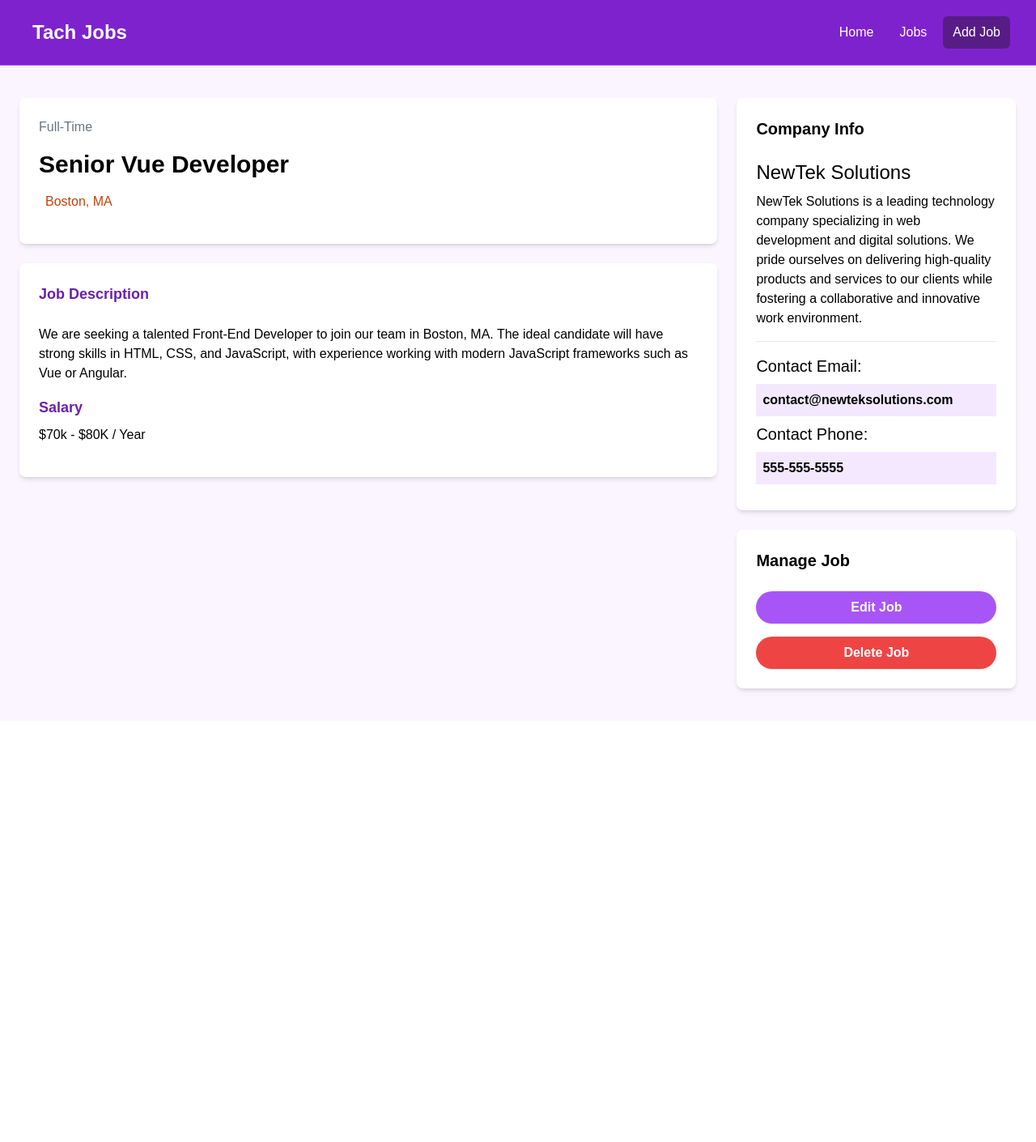
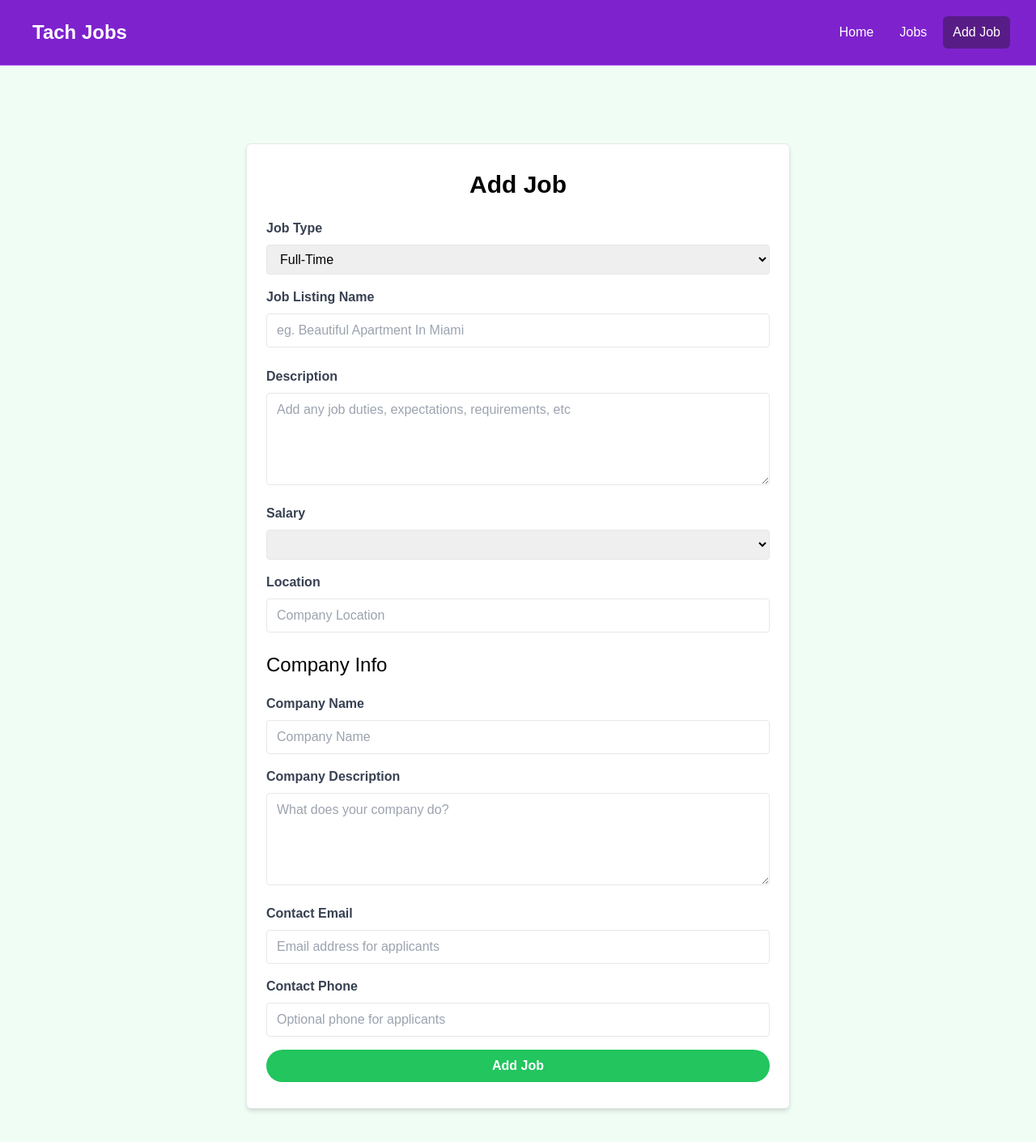
Before and after one commit to MohammadHarish52/vue-test, a Vue app in the folder vuelearn/: page /jobs/add in a window 1280 px wide. Shown: the top 1410 px of the page at 81% size. Before the commit the page ends 890 px from the top, so only its background shows below. Built offline with nearby package versions, Linux system fonts and the light colour scheme.

Commit message:
delete function and toast

```diff
--- a/vuelearn/package.json
+++ b/vuelearn/package.json
@@ -15,7 +15,9 @@
     "json-server": "^1.0.0-beta.2",
     "primeicons": "^7.0.0",
     "vue": "^3.4.29",
-    "vue-router": "^4.4.5"
+    "vue-router": "^4.4.5",
+    "vue-spinner": "^1.0.4",
+    "vue-toastification": "^2.0.0-rc.5"
   },
   "devDependencies": {
     "@vitejs/plugin-vue": "^5.0.5",
--- /dev/null
+++ b/vuelearn/src/components/BackButton.vue
@@ -0,0 +1,16 @@
+<script setup>
+import { RouterLink } from "vue-router";
+</script>
+
+<template>
+  <section>
+    <div class="container m-auto py-6 px-6">
+      <RouterLink
+        to="/jobs"
+        class="text-purple-500 hover:text-purple-600 flex items-center"
+      >
+        <i class="pi pi-arrow-left mr-3"></i> Back to Job Listings
+      </RouterLink>
+    </div>
+  </section>
+</template>
--- a/vuelearn/src/main.js
+++ b/vuelearn/src/main.js
@@ -1,6 +1,8 @@
 import "./assets/main.css";
 import "primeicons/primeicons.css";
 import router from "./router";
+import Toast from "vue-toastification";
+import "vue-toastification/dist/index.css";
 
 import { createApp } from "vue";
 import App from "./App.vue";
@@ -8,5 +10,6 @@
 const app = createApp(App);
 
 app.use(router);
+app.use(Toast);
 
 app.mount("#app");
--- a/vuelearn/src/router/index.js
+++ b/vuelearn/src/router/index.js
@@ -3,6 +3,7 @@
 import JobsView from "@/views/JobsView.vue";
 import NotFoundView from "@/views/NotFoundView.vue";
 import JobView from "@/views/JobView.vue";
+import AddJobView from "@/views/AddJobView.vue";
 
 const router = createRouter({
   history: createWebHistory(import.meta.env.BASE_URL),
@@ -22,6 +23,7 @@
       name: "job",
       component: JobView,
     },
+    { path: "/jobs/add", name: "jobAdd", component: AddJobView },
     {
       path: "/:catchAll(.*)",
       component: NotFoundView,
--- /dev/null
+++ b/vuelearn/src/views/AddJobView.vue
@@ -0,0 +1,217 @@
+<script setup>
+import router from "@/router";
+import { useToast } from "vue-toastification";
+import axios from "axios";
+import { reactive } from "vue";
+
+const form = reactive({
+  type: "Full-Time",
+  title: "",
+  description: "",
+  salary: "",
+  location: "",
+  company: {
+    name: "",
+    description: "",
+    contactEmail: "",
+    contactPhone: "",
+  },
+});
+
+const toast = useToast();
+
+const handleSubmit = async () => {
+  const newJob = {
+    title: form.title,
+    type: form.type,
+    location: form.location,
+    description: form.description,
+    salary: form.salary,
+    company: {
+      name: form.company.name,
+      description: form.company.description,
+      contactEmail: form.company.contactEmail,
+      contactPhone: form.company.contactPhone,
+    },
+  };
+  try {
+    const response = await axios.post(`/api/jobs`, newJob);
+    toast.success("Job Added");
+    router.push(`/jobs/${response.data.id}`);
+  } catch (error) {
+    toast.error("something went wrong");
+    console.log("Error fetching jobs", error);
+  }
+};
+</script>
+
+<template>
+  <section class="bg-green-50">
+    <div class="container m-auto max-w-2xl py-24">
+      <div
+        class="bg-white px-6 py-8 mb-4 shadow-md rounded-md border m-4 md:m-0"
+      >
+        <form @submit.prevent="handleSubmit">
+          <h2 class="text-3xl text-center font-semibold mb-6">Add Job</h2>
+
+          <div class="mb-4">
+            <label for="type" class="block text-gray-700 font-bold mb-2"
+              >Job Type</label
+            >
+            <select
+              v-model="form.type"
+              id="type"
+              name="type"
+              class="border rounded w-full py-2 px-3"
+              required
+            >
+              <option value="Full-Time">Full-Time</option>
+              <option value="Part-Time">Part-Time</option>
+              <option value="Remote">Remote</option>
+              <option value="Internship">Internship</option>
+            </select>
+          </div>
+
+          <div class="mb-4">
+            <label class="block text-gray-700 font-bold mb-2"
+              >Job Listing Name</label
+            >
+            <input
+              v-model="form.name"
+              type="text"
+              id="name"
+              name="name"
+              class="border rounded w-full py-2 px-3 mb-2"
+              placeholder="eg. Beautiful Apartment In Miami"
+              required
+            />
+          </div>
+          <div class="mb-4">
+            <label for="description" class="block text-gray-700 font-bold mb-2"
+              >Description</label
+            >
+            <textarea
+              v-model="form.description"
+              id="description"
+              name="description"
+              class="border rounded w-full py-2 px-3"
+              rows="4"
+              placeholder="Add any job duties, expectations, requirements, etc"
+            ></textarea>
+          </div>
+
+          <div class="mb-4">
+            <label for="type" class="block text-gray-700 font-bold mb-2"
+              >Salary</label
+            >
+            <select
+              v-model="form.salary"
+              id="salary"
+              name="salary"
+              class="border rounded w-full py-2 px-3"
+              required
+            >
+              <option value="Under $50K">under $50K</option>
+              <option value="$50K - $60K">$50 - $60K</option>
+              <option value="$60K - $70K">$60 - $70K</option>
+              <option value="$70K - $80K">$70 - $80K</option>
+              <option value="$80K - $90K">$80 - $90K</option>
+              <option value="$90K - $100K">$90 - $100K</option>
+              <option value="$100K - $125K">$100 - $125K</option>
+              <option value="$125K - $150K">$125 - $150K</option>
+              <option value="$150K - $175K">$150 - $175K</option>
+              <option value="$175K - $200K">$175 - $200K</option>
+              <option value="Over $200K">Over $200K</option>
+            </select>
+          </div>
+
+          <div class="mb-4">
+            <label class="block text-gray-700 font-bold mb-2"> Location </label>
+            <input
+              v-model="form.location"
+              type="text"
+              id="location"
+              name="location"
+              class="border rounded w-full py-2 px-3 mb-2"
+              placeholder="Company Location"
+              required
+            />
+          </div>
+
+          <h3 class="text-2xl mb-5">Company Info</h3>
+
+          <div class="mb-4">
+            <label for="company" class="block text-gray-700 font-bold mb-2"
+              >Company Name</label
+            >
+            <input
+              v-model="form.company.name"
+              type="text"
+              id="company"
+              name="company"
+              class="border rounded w-full py-2 px-3"
+              placeholder="Company Name"
+            />
+          </div>
+
+          <div class="mb-4">
+            <label
+              for="company_description"
+              class="block text-gray-700 font-bold mb-2"
+              >Company Description</label
+            >
+            <textarea
+              v-model="form.company.description"
+              id="company_description"
+              name="company_description"
+              class="border rounded w-full py-2 px-3"
+              rows="4"
+              placeholder="What does your company do?"
+            ></textarea>
+          </div>
+
+          <div class="mb-4">
+            <label
+              for="contact_email"
+              class="block text-gray-700 font-bold mb-2"
+              >Contact Email</label
+            >
+            <input
+              v-model="form.company.contactEmail"
+              type="email"
+              id="contact_email"
+              name="contact_email"
+              class="border rounded w-full py-2 px-3"
+              placeholder="Email address for applicants"
+              required
+            />
+          </div>
+          <div class="mb-4">
+            <label
+              for="contact_phone"
+              class="block text-gray-700 font-bold mb-2"
+              >Contact Phone</label
+            >
+            <input
+              v-model="form.company.contactPhone"
+              type="tel"
+              id="contact_phone"
+              name="contact_phone"
+              class="border rounded w-full py-2 px-3"
+              placeholder="Optional phone for applicants"
+            />
+          </div>
+
+          <div>
+            <button
+              class="bg-green-500 hover:bg-green-600 text-white font-bold py-2 px-4 rounded-full w-full focus:outline-none focus:shadow-outline"
+              type="submit"
+            >
+              Add Job
+            </button>
+          </div>
+        </form>
+      </div>
+    </div>
+  </section>
+</template>
--- a/vuelearn/src/views/JobView.vue
+++ b/vuelearn/src/views/JobView.vue
@@ -1,6 +1,52 @@
-<script setup></script>
+<script setup>
+import PulseLoader from "vue-spinner/src/PulseLoader.vue";
+import axios from "axios";
+import { reactive, onMounted } from "vue";
+import { RouterLink, useRoute, useRouter } from "vue-router";
+import BackButton from "@/components/BackButton.vue";
+import { useToast } from "vue-toastification";
+
+const route = useRoute();
+const router = useRouter();
+
+const jobId = route.params.id;
+
+const state = reactive({
+  job: [],
+  isLoading: true,
+});
+
+const toast = useToast();
+
+const handleDelete = async () => {
+  const confirm = window.confirm("Are you sure you want to delete this job?");
+  try {
+    if (confirm) {
+      await axios.delete(`/api/jobs/${jobId}`);
+      toast.success("Job deleted succesfully");
+      router.push("/jobs");
+    }
+  } catch (error) {
+    toast.error("Something went wrong");
+    console.log("Error fetching jobs", error);
+  }
+};
+
+onMounted(async () => {
+  try {
+    const response = await axios.get(`/api/jobs/${jobId}`);
+    state.job = response.data;
+  } catch (error) {
+    console.log("Error fetching jobs", error);
+  } finally {
+    state.isLoading = false;
+  }
+});
+</script>
 
 <template>
+  <BackButton />
+
   <section class="bg-purple-50">
     <div class="container m-auto py-10 px-6">
       <div class="grid grid-cols-1 md:grid-cols-70/30 w-full gap-6">
@@ -8,15 +54,13 @@
           <div
             class="bg-white p-6 rounded-lg shadow-md text-center md:text-left"
           >
-            <div class="text-gray-500 mb-4">Full-Time</div>
-            <h1 class="text-3xl font-bold mb-4">Senior Vue Developer</h1>
+            <div class="text-gray-500 mb-4">{{ state.job.type }}</div>
+            <h1 class="text-3xl font-bold mb-4">{{ state.job.title }}</h1>
             <div
               class="text-gray-500 mb-4 flex align-middle justify-center md:justify-start"
             >
-              <i
-                class="fa-solid fa-location-dot text-lg text-orange-700 mr-2"
-              ></i>
-              <p class="text-orange-700">Boston, MA</p>
+              <i class="pi pi-map-marker text-orange-700 mr-2 text-center"></i>
+              <p class="text-orange-700">{{ state.job.location }}</p>
             </div>
           </div>
 
@@ -26,15 +70,12 @@
             </h3>
 
             <p class="mb-4">
-              We are seeking a talented Front-End Developer to join our team in
-              Boston, MA. The ideal candidate will have strong skills in HTML,
-              CSS, and JavaScript, with experience working with modern
-              JavaScript frameworks such as Vue or Angular.
+              {{ state.job.description }}
             </p>
 
             <h3 class="text-purple-800 text-lg font-bold mb-2">Salary</h3>
 
-            <p class="mb-4">$70k - $80K / Year</p>
+            <p class="mb-4">{{ state.job.salary }}</p>
           </div>
         </main>
 
@@ -44,13 +85,10 @@
           <div class="bg-white p-6 rounded-lg shadow-md">
             <h3 class="text-xl font-bold mb-6">Company Info</h3>
 
-            <h2 class="text-2xl">NewTek Solutions</h2>
+            <h2 class="text-2xl">{{ state.job.company?.name }}</h2>
 
             <p class="my-2">
-              NewTek Solutions is a leading technology company specializing in
-              web development and digital solutions. We pride ourselves on
-              delivering high-quality products and services to our clients while
-              fostering a collaborative and innovative work environment.
+              {{ state.job.company?.description }}
             </p>
 
             <hr class="my-4" />
@@ -58,23 +96,26 @@
             <h3 class="text-xl">Contact Email:</h3>
 
             <p class="my-2 bg-purple-100 p-2 font-bold">
-              contact@newteksolutions.com
+              {{ state.job.company?.contactEmail }}
             </p>
 
             <h3 class="text-xl">Contact Phone:</h3>
 
-            <p class="my-2 bg-purple-100 p-2 font-bold">555-555-5555</p>
+            <p class="my-2 bg-purple-100 p-2 font-bold">
+              {{ state.job.company?.contactPhone }}
+            </p>
           </div>
 
           <!-- Manage -->
           <div class="bg-white p-6 rounded-lg shadow-md mt-6">
             <h3 class="text-xl font-bold mb-6">Manage Job</h3>
-            <a
-              href="add-job.html"
-              class="bg-purple-500 hover:bg-purple-600 text-white text-center font-bold py-2 px-4 rounded-full w-full focus:outline-none focus:shadow-outline mt-4 block"
-              >Edit Job</a
+            <RouterLink
+              :to="`jobs/edit/${state.job.id}`"
+              class="bg-purple-500 hover:bg-purple-600 text-center text-white font-bold py-2 px-4 rounded-full w-full focus:outline-none focus:shadow-outline mt-4 block"
+              >Edit Job</RouterLink
             >
             <button
+              @click.prevent="handleDelete"
               class="bg-red-500 hover:bg-red-600 text-white font-bold py-2 px-4 rounded-full w-full focus:outline-none focus:shadow-outline mt-4 block"
             >
               Delete Job
```
Also changed, not shown: vuelearn/src/components/JobListing.vue (+7 -4 lines), vuelearn/src/jobs.json (+6 -6 lines), vuelearn/vite.config.js (+17 -10 lines), 1 other file (tests, documents, lock files or other folders).
